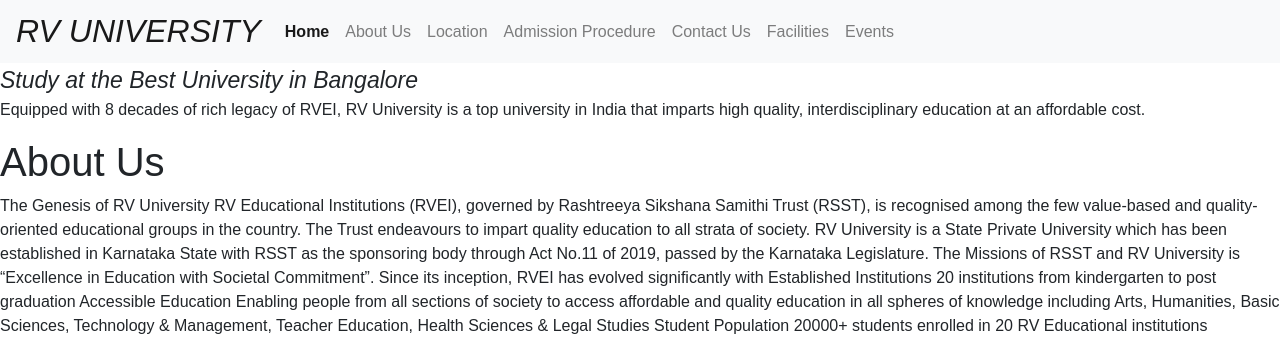
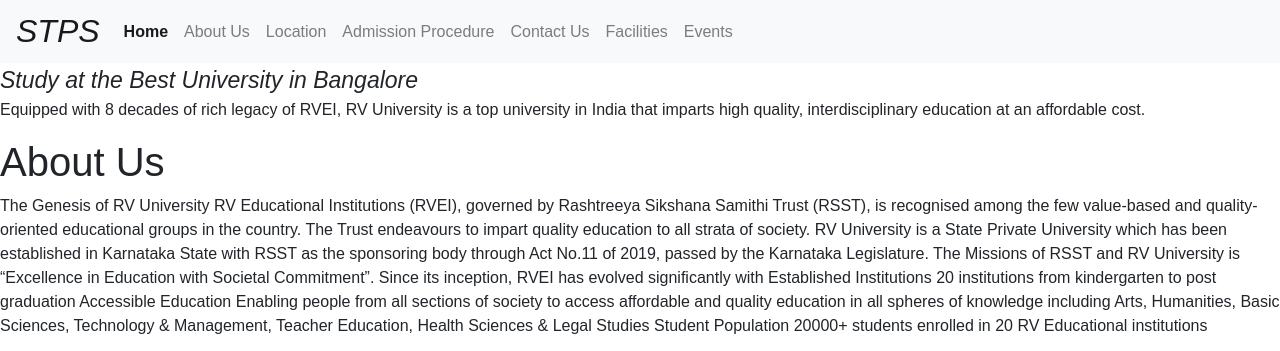
Before and after one commit to AnaghaRJ16/DEMO, a plain HTML site: page index.html in a window 1280 px wide. Shown: the top 351 px of the page. Drawn offline with nearby package versions, Linux system fonts and the light colour scheme.

Commit message:
Update index.html

```diff
--- a/index.html
+++ b/index.html
@@ -10,7 +10,7 @@
 <body>
     <header>
         <nav class="navbar navbar-expand-lg navbar-light bg-light">
-            <a class="navbar-brand" href="#">RV UNIVERSITY</a>
+            <a class="navbar-brand" href="#">STPS</a>
             <button class="navbar-toggler" type="button" data-toggle="collapse" data-target="#navbarSupportedContent" aria-controls="navbarSupportedContent" aria-expanded="false" aria-label="Toggle navigation">
                 <span class="navbar-toggler-icon"></span>
             </button>
```
